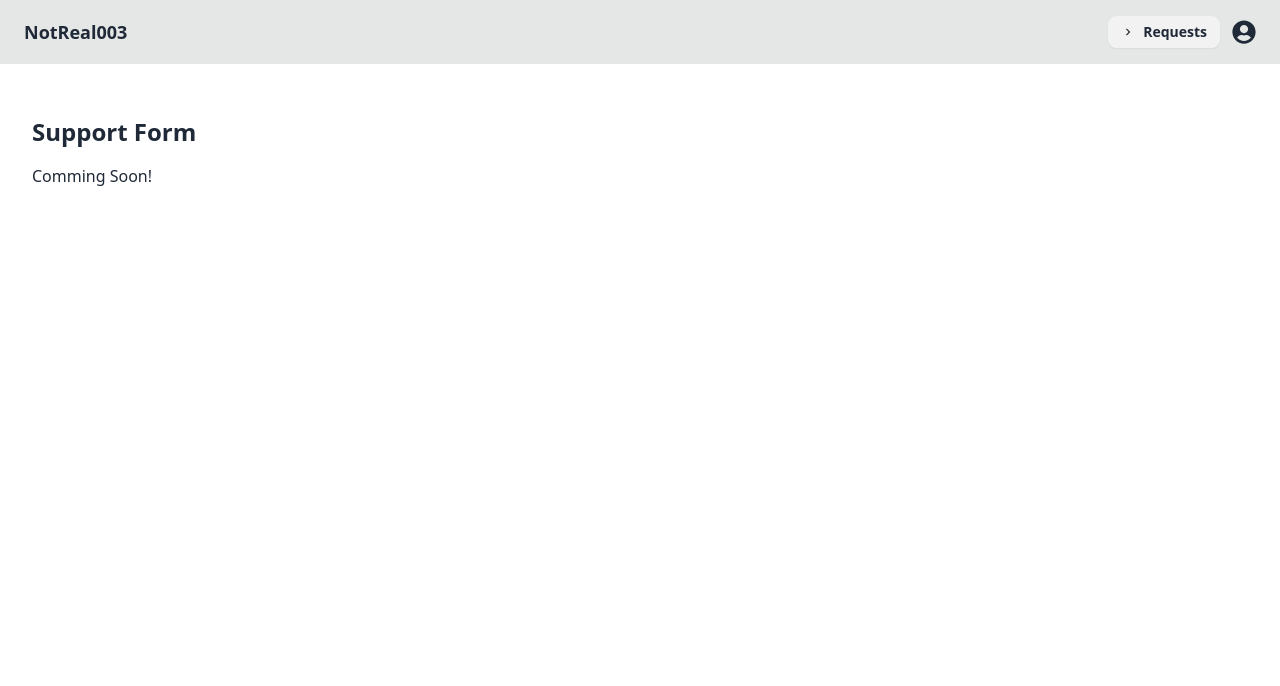
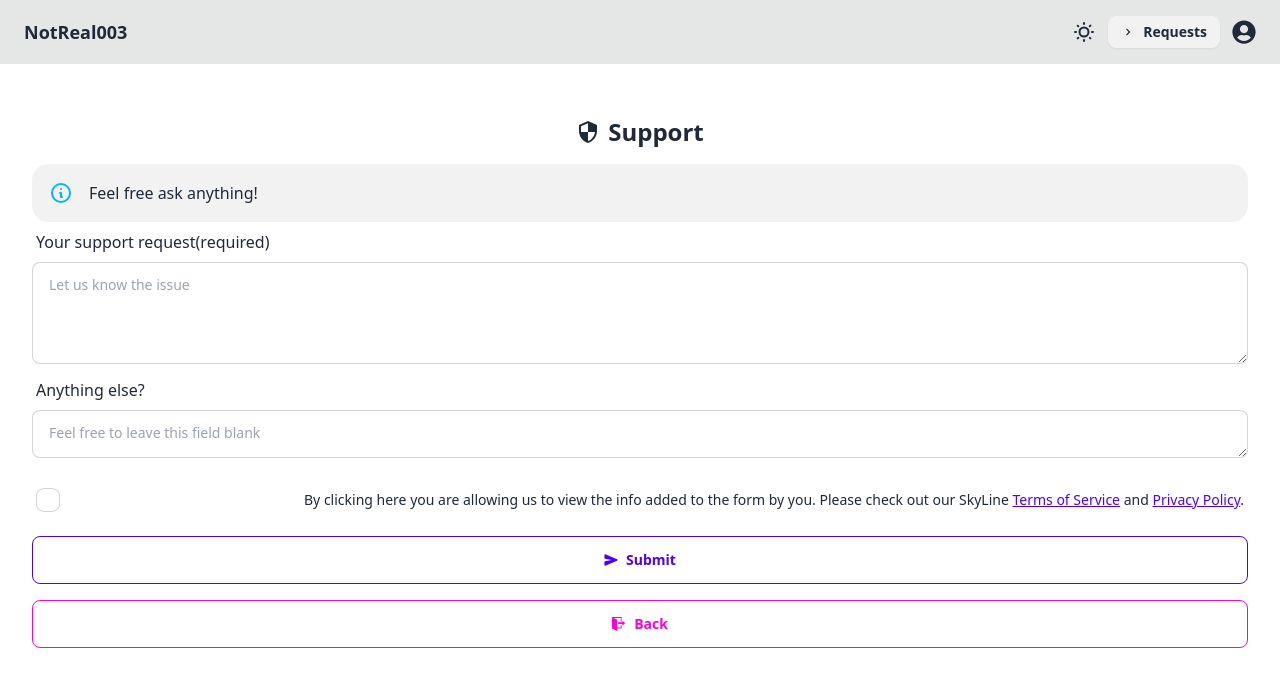
Before and after one commit to NotReal003/REQUEST-MANAGEMENT-SYSTEM, a React (Create React App) app: page /support in a window 1280 px wide. Shown: the top 686 px of the page. Built offline with nearby package versions, Linux system fonts and the light colour scheme; no server answers; sample sign-in values are in the browser's storage.

Commit message:
Big update

```diff
--- a/src/components/Navbar.jsx
+++ b/src/components/Navbar.jsx
@@ -1,5 +1,5 @@
 import { useEffect, useState } from 'react';
-import { Link, useNavigate } from 'react-router-dom';
+import { Link } from 'react-router-dom';
 import { FaUserCircle } from "react-icons/fa";
 import { IoLogIn } from "react-icons/io5";
 import { ImExit } from "react-icons/im";
@@ -98,6 +98,28 @@ export default function Navbar({ isAuthenticated }) {
               <Link to="/" className="font-bold text-lg flex-1 px-2 mx-2">
                 NotReal003
               </Link>
+              <label className="swap swap-rotate">
+                {/* this hidden checkbox controls the state */}
+                <input type="checkbox" className="theme-controller" value="dracula" />
+
+                {/* sun icon */}
+                <svg
+                  className="swap-off h-6 w-6 fill-current mr-2"
+                  xmlns="http://www.w3.org/2000/svg"
+                  viewBox="0 0 24 24">
+                  <path
+                    d="M5.64,17l-.71.71a1,1,0,0,0,0,1.41,1,1,0,0,0,1.41,0l.71-.71A1,1,0,0,0,5.64,17ZM5,12a1,1,0,0,0-1-1H3a1,1,0,0,0,0,2H4A1,1,0,0,0,5,12Zm7-7a1,1,0,0,0,1-1V3a1,1,0,0,0-2,0V4A1,1,0,0,0,12,5ZM5.64,7.05a1,1,0,0,0,.7.29,1,1,0,0,0,.71-.29,1,1,0,0,0,0-1.41l-.71-.71A1,1,0,0,0,4.93,6.34Zm12,.29a1,1,0,0,0,.7-.29l.71-.71a1,1,0,1,0-1.41-1.41L17,5.64a1,1,0,0,0,0,1.41A1,1,0,0,0,17.66,7.34ZM21,11H20a1,1,0,0,0,0,2h1a1,1,0,0,0,0-2Zm-9,8a1,1,0,0,0-1,1v1a1,1,0,0,0,2,0V20A1,1,0,0,0,12,19ZM18.36,17A1,1,0,0,0,17,18.36l.71.71a1,1,0,0,0,1.41,0,1,1,0,0,0,0-1.41ZM12,6.5A5.5,5.5,0,1,0,17.5,12,5.51,5.51,0,0,0,12,6.5Zm0,9A3.5,3.5,0,1,1,15.5,12,3.5,3.5,0,0,1,12,15.5Z" />
+                </svg>
+
+                {/* moon icon */}
+                <svg
+                  className="swap-on h-6 w-6 fill-current mr-2"
+                  xmlns="http://www.w3.org/2000/svg"
+                  viewBox="0 0 24 24">
+                  <path
+                    d="M21.64,13a1,1,0,0,0-1.05-.14,8.05,8.05,0,0,1-3.37.73A8.15,8.15,0,0,1,9.08,5.49a8.59,8.59,0,0,1,.25-2A1,1,0,0,0,8,2.36,10.14,10.14,0,1,0,22,14.05,1,1,0,0,0,21.64,13Zm-9.5,6.69A8.14,8.14,0,0,1,7.08,5.22v.27A10.15,10.15,0,0,0,17.22,15.63a9.79,9.79,0,0,0,2.1-.22A8.11,8.11,0,0,1,12.14,19.73Z" />
+                </svg>
+              </label>
               <div className="dropdown dropdown-bottom dropdown-end">
                 <div tabIndex={0} role="button" className="btn m-1 btn-sm flex items-center justify-center"><MdNavigateNext />Requests</div>
                 <ul tabIndex={0} className="dropdown-content menu bg-base-100 rounded-box z-[1] w-52 p-2 shadow">
@@ -113,7 +135,7 @@ export default function Navbar({ isAuthenticated }) {
                   <span className="loading loading-spinner size-6"></span>
                 </div>
               ) : (
-                <div className="dropdown dropdown-end mr-4 ml-2">
+                <div className="dropdown dropdown-bottom dropdown-end mr-4 ml-2">
                   <button tabIndex={0} role="button" className="flex items-center justify-center">
                     {user && user.avatarHash ? (
                       <img
@@ -124,12 +146,12 @@ export default function Navbar({ isAuthenticated }) {
                       <FaUserCircle className="size-6" />
                     )}
                   </button>
-                  <ul tabIndex={0} className="dropdown-content z-[1] menu p-2 shadow bg-base-100 rounded-box w-52">
+                  <ul tabIndex={0} className="dropdown-content z-[1] menu p-2 shadow bg-base-100 rounded-box w-40">
                     {isAuthenticated ? (
                       <li>
-                        <a onClick={handleLogout} className="flex items-center gap-x-2 hover:text-red-500">
-                          <ImExit className="size-4" /> <span>Sign out</span>
-                        </a>
+                        <Link onClick={handleLogout} className="flex items-center gap-x-3 hover:text-red-500">
+                          <ImExit className="size-3" /> <span>Sign out</span>
+                        </Link>
                       </li>
                     ) : (
                       <li>
--- a/src/pages/Login.jsx
+++ b/src/pages/Login.jsx
@@ -6,7 +6,7 @@ const Login = () => {
     <div className="flex flex-col items-center justify-center">
       <h1 className="text-4xl mb-4 mt-75">Login</h1>
       <p className="mb-8">You need to log in with Discord.</p>
-      <Link to="https://api.notreal003.xyz/auth/signin" className="btn btn-outline btn-primary btn-sm"><FaDiscord /> Login with Discord</Link>
+      <Link to="https://api.notreal003.xyz/auth/signin" className="btn btn-outline btn-primary w-full"><FaDiscord /> Login with Discord</Link>
 
     </div>
   );
--- a/src/pages/ReportForm.jsx
+++ b/src/pages/ReportForm.jsx
@@ -2,8 +2,8 @@ import React, { useState } from 'react';
 import { Link, useNavigate } from 'react-router-dom';
 import { IoSend } from "react-icons/io5";
 import { ImExit } from "react-icons/im";
-import { MdOutlineSecurity } from "react-icons/md";
-import { LuDot } from "react-icons/lu";
+import { TbMessageReport } from "react-icons/tb";
+
 
 const ReportForm = () => {
   const [messageLink, setMessageLink] = useState('');
@@ -55,7 +55,7 @@ const ReportForm = () => {
     <div className="container mx-auto p-4">
       <div className="form-container">
         <h1 className="text-2xl font-bold mb-4 fill-current flex items-center justify-center">
-          <MdOutlineSecurity /> <LuDot />Discord Report
+          <TbMessageReport className="size-6 mr-2"/>Discord report
         </h1>
         {status && <div className="mt-4 alert alert-error mb-4">{status}</div>}
         <div role="alert" className="alert">
@@ -72,7 +72,7 @@ const ReportForm = () => {
             name="messageLink"
             className="input input-bordered w-full"
             placeholder="https://discord.com/channels/XXXXX/XXXXX/XXXXX"
-            value={messageLink}
+            value={messageLink}l
             onChange={(e) => setMessageLink(e.target.value)}
             required
           />
--- a/src/pages/Success.jsx
+++ b/src/pages/Success.jsx
@@ -1,16 +1,16 @@
 import React from 'react';
 import { Link } from 'react-router-dom';
-import { CheckCircle, House } from 'lucide-react';
+import { CircleCheck, House } from 'lucide-react';
 const Success = () => {
   return (
-    <div className="flex items-center justify-center bg-base-200">
+    <div className="flex items-center justify-center bg-base-50">
       <div className="text-center">
         <div className="flex items-center justify-center mb-4">
-          <CheckCircle className="w-20 h-20 text-green-500 animate-pulse" />
+          <CircleCheck className="w-20 h-20 text-green-550 animate-pulse" />
         </div>
         <h1 className="text-2xl font-bold mb-2">Success!</h1>
         <p className="text-lg">Your request was submitted successfully.</p>
-        <Link to="/" className="btn btn-outline btn-secondary mt-4">
+        <Link to="/" className="btn btn-outline btn-info mt-4 w-full">
           <House className='size-4'/> Back to Home
         </Link>
       </div>
--- a/src/pages/Support.jsx
+++ b/src/pages/Support.jsx
@@ -1,11 +1,112 @@
-// src/pages/Support.jsx
-import React from 'react';
+import React, { useState } from 'react';
+import { Link, useNavigate } from 'react-router-dom';
+import { IoSend } from "react-icons/io5";
+import { ImExit } from "react-icons/im";
+import { MdOutlineSecurity } from "react-icons/md";
+import { LuDot } from "react-icons/lu";
 
 const Support = () => {
+  const [messageLink, setMessageLink] = useState('');
+  const [additionalInfo, setAdditionalInfo] = useState('');
+  const [agree, setAgree] = useState(false);
+  const [status, setStatus] = useState('');
+  const navigate = useNavigate();
+
+  const handleSubmit = async (e) => {
+    e.preventDefault();
+
+    const token = localStorage.getItem('jwtToken');
+    if (!token) {
+      setStatus('You must be logged in to submit a request.');
+      return;
+    }
+
+    const payload = {
+      messageLink,
+      additionalInfo
+    };
+
+    try {
+      const response = await fetch('https://api.notreal003.xyz/report', {
+        method: 'POST',
+        headers: {
+          'Content-Type': 'application/json',
+          'Authorization': `${token}`
+        },
+        body: JSON.stringify(payload)
+      });
+
+      if (response.ok) {
+        setStatus('Report submitted successfully');
+        setMessageLink('');
+        setAdditionalInfo('');
+        setAgree(false);
+        navigate('/success');
+      } else {
+        setStatus('Please log in again, your access has been denied.');
+      }
+    } catch (error) {
+      console.error('Error:', error);
+      setStatus('Error while submitting report');
+    }
+  };
+
   return (
     <div className="container mx-auto p-4">
-      <h1 className="text-2xl font-bold mb-4">Support Form</h1>
-      <p>Comming Soon!</p>
+      <div className="form-container">
+        <h1 className="text-2xl font-bold mb-4 fill-current flex items-center justify-center">
+          <MdOutlineSecurity className="size-6 mr-2"/>Support
+        </h1>
+        {status && <div className="mt-4 alert alert-warning mb-4">{status}</div>}
+        <div role="alert" className="alert">
+          <svg xmlns="http://www.w3.org/2000/svg" fill="none" viewBox="0 0 24 24" className="stroke-info h-6 w-6 shrink-0">
+            <path strokeLinecap="round" strokeLinejoin="round" strokeWidth="2" d="M13 16h-1v-4h-1m1-4h.01M21 12a9 9 0 11-18 0 9 9 0 0118 0z"></path>
+          </svg>
+          <span>Feel free ask anything!</span>
+        </div>
+        <form id="reportForm" onSubmit={handleSubmit}>
+          <label htmlFor="messageLink" className="label">Your support request(required)</label>
+          <textarea
+            id="additionalInfo"
+            name="additionalInfo"
+            className="textarea textarea-bordered w-full"
+            rows="3"
+            placeholder="Let us know the issue"
+            value={messageLink}
+            onChange={(e) => setMessageLink(e.target.value)}
+            required
+          />
+
+          <label htmlFor="additionalInfo" className="label">Anything else?</label>
+          <textarea
+            id="additionalInfo"
+            name="additionalInfo"
+            className="textarea textarea-bordered w-full"
+            rows="1"
+            placeholder="Feel free to leave this field blank"
+            value={additionalInfo}
+            onChange={(e) => setAdditionalInfo(e.target.value)}
+          ></textarea>
+
+          <div className="terms my-4">
+            <label className="label cursor-pointer">
+              <input
+                type="checkbox"
+                id="agree"
+                name="agree"
+                className="checkbox"
+                checked={agree}
+                onChange={(e) => setAgree(e.target.checked)}
+                required
+              />
+              <span className="label-text ml-2"> By clicking here you are allowing us to view the info added to the form by you. Please check out our SkyLine <a href="https://support.notreal003.xyz/privacy" className="link link-primary">Terms of Service</a> and <a href="https://support.notreal003.xyz/terms" className="link link-primary">Privacy Policy</a>.</span>
+            </label>
+          </div>
+
+          <button type="submit" className="btn btn-outline btn-primary w-full"><IoSend />Submit</button>
+          <Link to="/" className="btn btn-outline btn-secondary w-full mt-4"><ImExit />Back</Link>
+        </form>
+      </div>
     </div>
   );
 };
```
